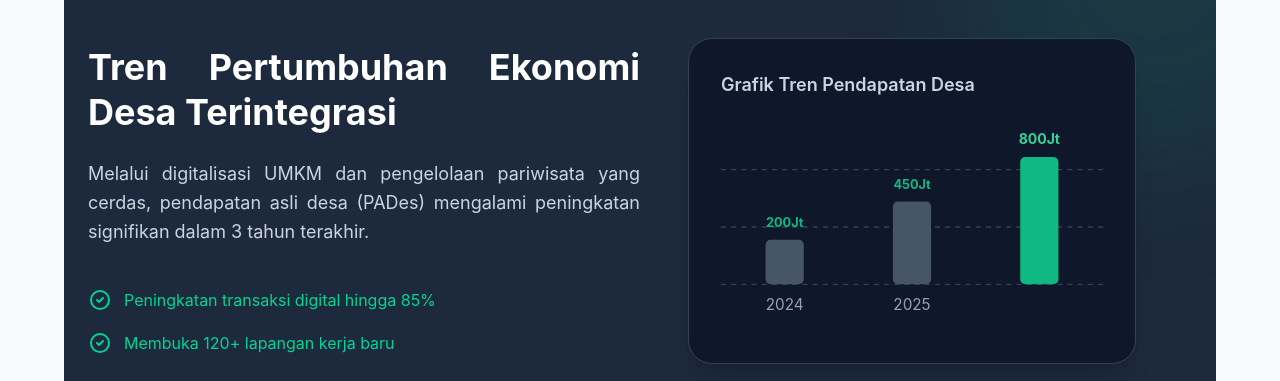
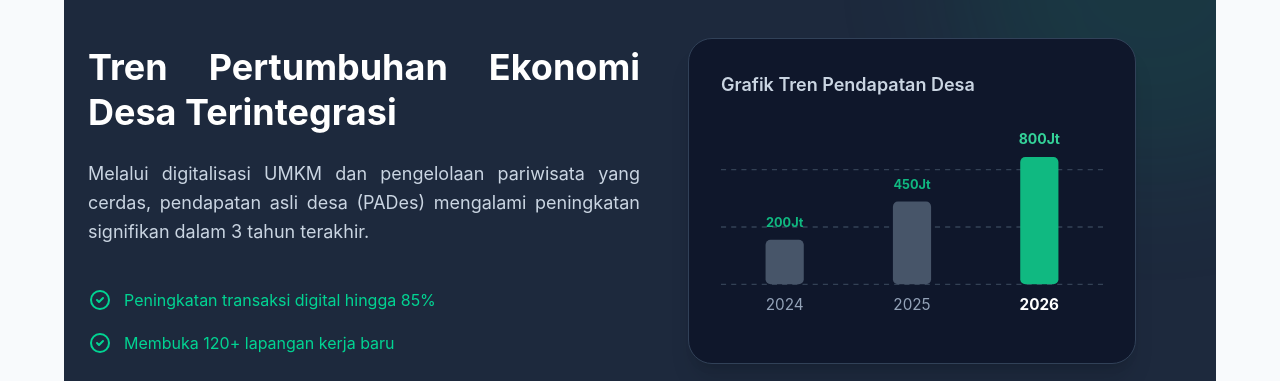
Before and after one commit to muhammadarlianoscar-uti/TA-WEB-24-SEMBADE, a Next.js app in the folder my-app/: page /potensi in a window 1280 px wide. Shown: the part 1500-1881 px from the top of the page. Built offline with nearby package versions, Linux system fonts and the light colour scheme.

Commit message:
menampilkan label tahun 2026 di bawah batang grafik SVG.

```diff
--- a/my-app/app/potensi/page.tsx
+++ b/my-app/app/potensi/page.tsx
@@ -312,6 +312,7 @@ export default function PotensiPage() {
                   {/* Batang 2026 */}
                   <rect x="235" y="20" width="30" height="100" fill="#10b981" rx="4" className="shadow-lg cursor-pointer" />
                   <text x="250" y="10" textAnchor="middle" fill="#34d399" fontSize="11" className="font-bold">800Jt</text>
+                  <text x="250" y="140" textAnchor="middle" fill="#fff" fontSize="12" className="font-bold">2026</text>
                 </svg>
               </div>
             </div>
```
